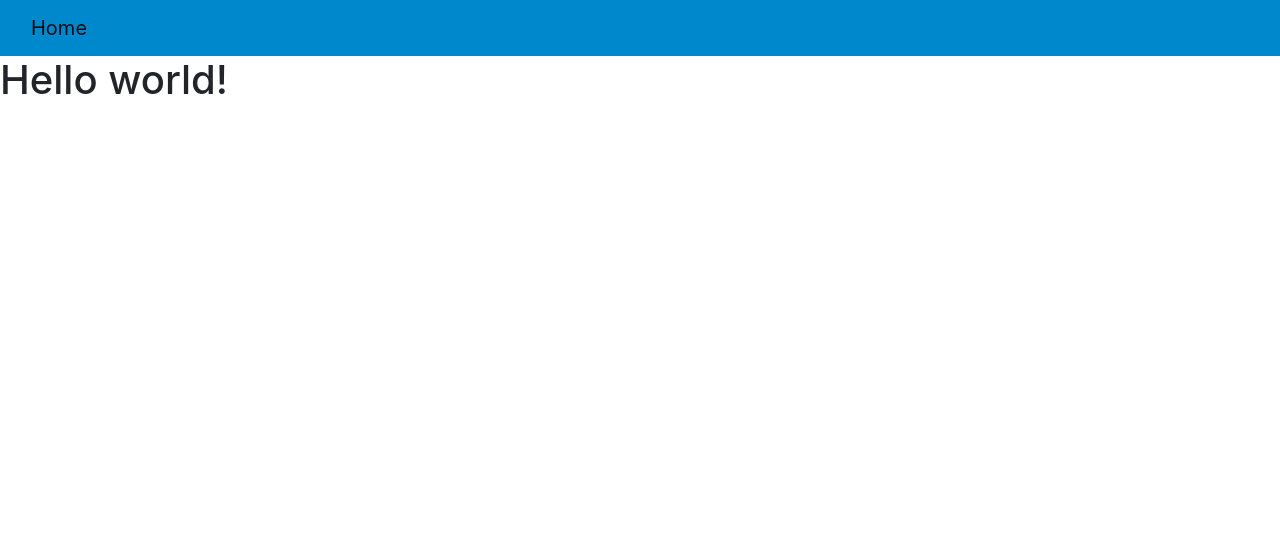
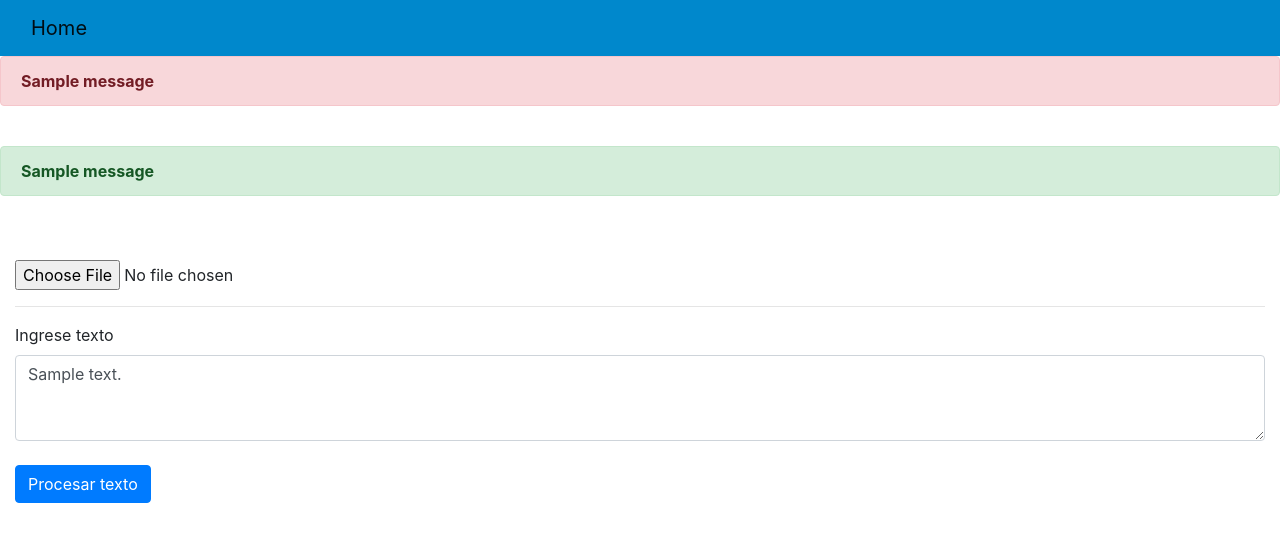
Before and after one commit to cientopolis/requirements-knowledge-graph, a Flask app: template grupo3/app/templates/home.html in a window 1280 px wide. Shown: the top 542 px of the page. Run offline with Flask 2, Linux system fonts and the light colour scheme; the template is opened without the code that fills it: most values are stand-ins (such as "Sample title", 1, 10 or a date in 2020); one stand-in notice (Sample message) is shown; some libraries are stand-ins or nearby versions.

Commit message:
agregada funcionalidad para cargar texto desde un archivo

```diff
--- a/grupo3/app/app.py
+++ b/grupo3/app/app.py
@@ -1,10 +1,57 @@
 from flask import Flask, render_template, request, redirect, url_for, flash
+from werkzeug.utils import secure_filename
+
+#Extensiones de archivos permitidos
+ALLOWED_EXTENSIONS = {'txt'}
+
 app = Flask(__name__)
 app.debug=True
 
-@app.route("/")
+
+
+def allowed_file(filename):
+    return '.' in filename and \
+           filename.rsplit('.', 1)[1].lower() in ALLOWED_EXTENSIONS
+
+
+
+ #usar  app.logger.info("asdasdasd") para imprimir en consola
+
+@app.route("/", methods=['POST', 'GET'])
 def home():
+    if request.method == 'POST':
+        #Verifica haber recibido un archivo en POST
+        if 'file'  in request.files:
+            file = request.files['file']
+            if file.filename == '':
+                flash('No selected file', 'error')
+                return redirect(request.url)
+            #Verifica que el archivo tenga extensión válida
+            if file and allowed_file(file.filename):
+                filename = secure_filename(file.filename)
+                flash('archivo subido correctamente', 'success')
+                #El decode("UTF-8") es porque lo trae como ascii, por lo que las tildes y otros simbolos se ven mal
+                texto_default = str(file.read().decode('UTF-8'))
+                #Vuelvo a cargar la página pero con el texto leido desde el archivo
+                return render_template('home.html', texto_default=texto_default)
+            else:
+                flash('tipo de archivo no soportado.', 'error')
+        else:
+            flash("no reconoce el archivo", "error")
     return render_template('home.html')
 
+
+
+@app.route("/mejorado", methods=['POST', 'GET'])
+def mejorado():
+    if request.method =="POST":
+        if "siguiente" in request.form:
+            #Acá es donde se debería procesar el texto que se encuentra en request.form["texto"], por ahora lo retorno asi nomas para no tener la pagina vacia
+            return render_template("mejorado.html", texto=request.form["texto"])
+    #Si no se recibió el texto por POST, redirige a la página de inicio.
+    return redirect("/")
+
+
 if __name__ == "__main__":
+    app.secret_key = 'super secret key'
     app.run(debug=True)
--- a/grupo3/app/templates/home.html
+++ b/grupo3/app/templates/home.html
@@ -1,4 +1,26 @@
 {% extends "layout.html" %}
 {% block content %}
-<h1>Hello world!</h1>
+
+
+<div class="container-fluid">
+    <div class="row">
+        <div class="col-md-12">
+           <br>
+            <form method="POST" enctype="multipart/form-data">
+                  <input type="file" onchange="this.form.submit()" name="file"/>
+             </form>
+             <hr>
+                  <form method="POST" action="/mejorado">
+                    <div class="form-group">
+                        <label for="exampleFormControlTextarea1">Ingrese texto</label>
+                        <textarea class="form-control" id="exampleFormControlTextarea1"name="texto" rows="3">{{ texto_default }}</textarea>
+                        <br>
+                        <button type="submit" class="btn btn-primary" name="siguiente">Procesar texto</button>
+                      </div>
+                  </form>
+		</div>
+	</div>
+</div>
+
+
 {% endblock %}
--- a/grupo3/app/templates/layout.html
+++ b/grupo3/app/templates/layout.html
@@ -2,8 +2,8 @@
 <html lang="en">
 	<head>
 		{% block head %}
-		<meta name="viewport" content="width=device-width, initial-scale=1, shrink-to-fit=no">
-		<script src="https://code.jquery.com/jquery-3.3.1.slim.min.js" integrity="sha384-q8i/X+965DzO0rT7abK41JStQIAqVgRVzpbzo5smXKp4YfRvH+8abtTE1Pi6jizo" crossorigin="anonymous"></script>
+		<meta name="viewport" content="width=device-width, initial-scale=1, shrink-to-fit=no" charset="UTF-8">
+ 		<script src="https://code.jquery.com/jquery-3.3.1.slim.min.js" integrity="sha384-q8i/X+965DzO0rT7abK41JStQIAqVgRVzpbzo5smXKp4YfRvH+8abtTE1Pi6jizo" crossorigin="anonymous"></script>
 		<script src="https://cdnjs.cloudflare.com/ajax/libs/popper.js/1.14.7/umd/popper.min.js" integrity="sha384-UO2eT0CpHqdSJQ6hJty5KVphtPhzWj9WO1clHTMGa3JDZwrnQq4sF86dIHNDz0W1" crossorigin="anonymous"></script>
 		<script src="https://stackpath.bootstrapcdn.com/bootstrap/4.3.1/js/bootstrap.min.js" integrity="sha384-JjSmVgyd0p3pXB1rRibZUAYoIIy6OrQ6VrjIEaFf/nJGzIxFDsf4x0xIM+B07jRM" crossorigin="anonymous"></script>
 		<link rel="stylesheet" href="{{ url_for('static', filename='css/styles.css') }}" />
@@ -24,8 +24,35 @@
 				  </div>
 				{% endblock %}
 			  </nav>
+<div id=content>
+
+
+			  {% with messages = get_flashed_messages(category_filter=["error"]) %}
+        {% if messages %}
+          {% for message in messages %}
+          <div class="alert alert-danger">
+              <strong>{{ message }}</strong>
+            </div>
+            <br>
+             {% endfor %}
+        {% endif %}
+      {% endwith %}
+
+      {% with messages = get_flashed_messages(category_filter=["success"]) %}
+      {% if messages %}
+        {% for message in messages %}
+        <div class="alert alert-success">
+            <strong>{{ message }}</strong>
+          </div>
+          <br>
+           {% endfor %}
+      {% endif %}
+    {% endwith %}
+
 
 			{% block content %}
 			{% endblock %}
+
+		</div>
 		</body>
 </html>
```
Also changed, not shown: grupo3/app/templates/mejorado.html (added, +15 -0 lines).
